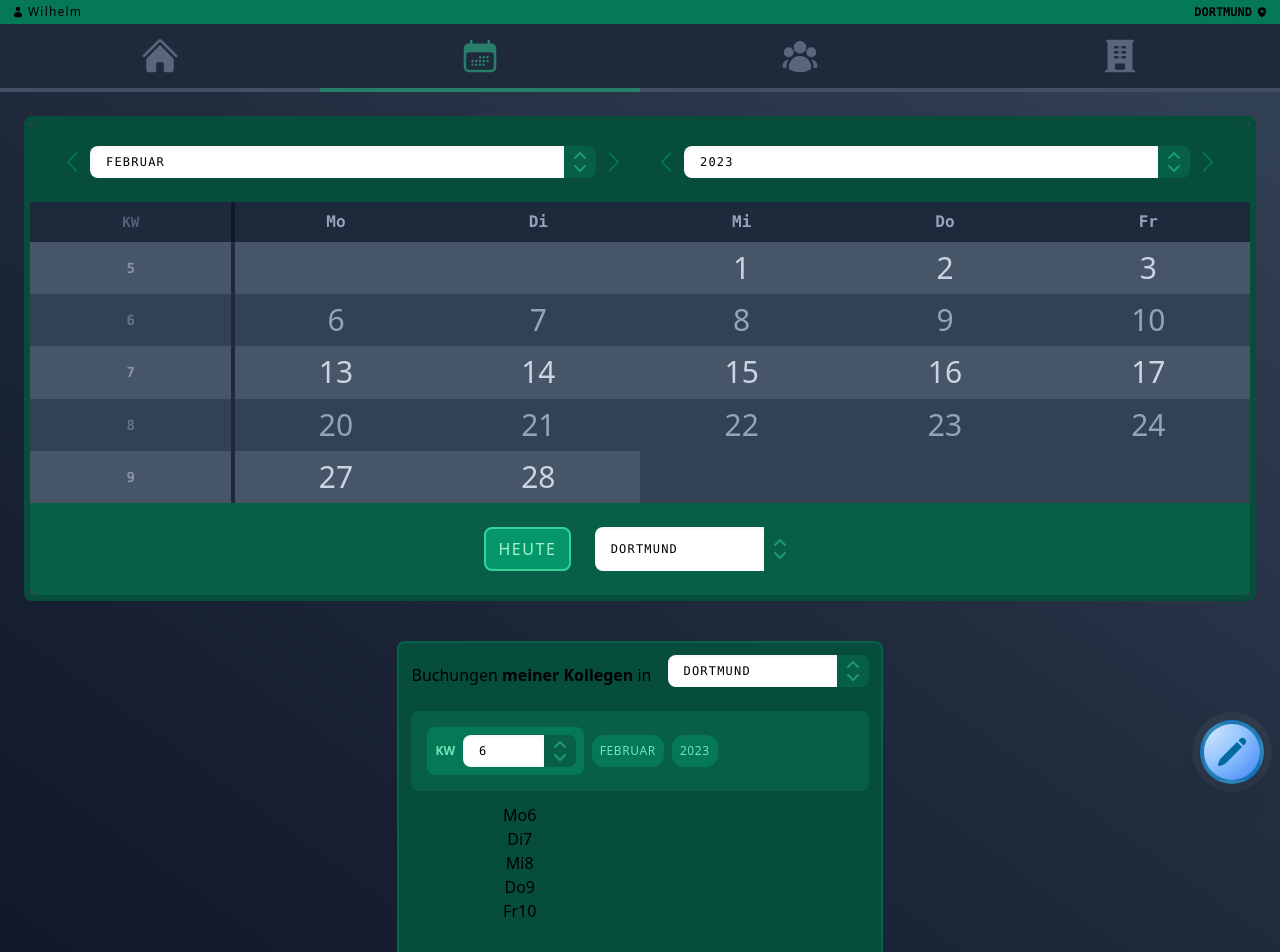
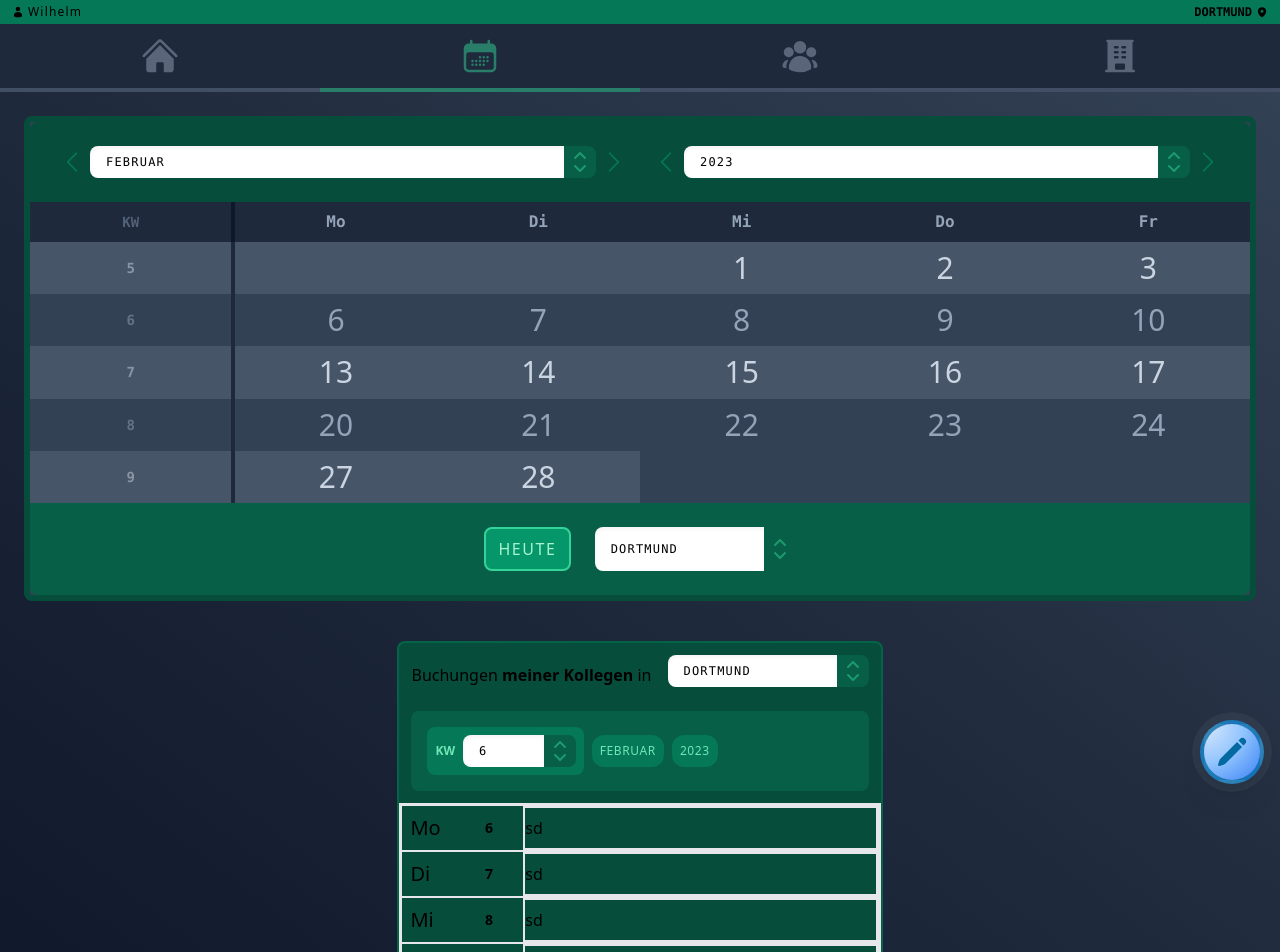
Before and after one commit to Phelxos/faggio, a Next.js app: page /bookings in a window 1280 px wide. Shown: the top 952 px of the page. Built offline with nearby package versions, Linux system fonts and the light colour scheme.

Commit message:
diminish component

```diff
--- a/components/bookings/bookingsOther/bookingsOtherMain/BookingsOtherMain.tsx
+++ b/components/bookings/bookingsOther/bookingsOtherMain/BookingsOtherMain.tsx
@@ -1,10 +1,34 @@
 import React from "react";
-import Days from "./BookingsOtherMainDays";
+import useCalendar from "../../../../stores/SCalendar";
+import getDate from "../../../../helpers/getDate";
+import displayEquivalent from "../../../../helpers/displayEquivalent";
 
-export default function BookingsOtherMain() {
+export default function BookingsOtherMainDays() {
+  const workingDaysOfSelectedCalWeek = useCalendar(
+    (s) => s.workingDaysOfSelectedCalWeek
+  );
   return (
-    <div className="mb-16 grid grid-cols-2 items-center">
-      <Days />
-    </div>
+    <ul className="flex flex-col items-center border-2">
+      {workingDaysOfSelectedCalWeek.map((workingDay, i) => {
+        const safeDate = getDate(workingDay);
+        const date = safeDate.getDate();
+        const day = displayEquivalent(safeDate.getDay(), "day");
+        return (
+          <li key={i} className="w-full">
+            <div className="grid grid-cols-8 gap-2 border">
+              <span className="place-self-start p-2 text-xl font-light">
+                {day}
+              </span>
+              <span className="place-self-center p-2 text-sm font-bold">
+                {date}
+              </span>
+              <div className="p-2s col-span-6 flex h-full items-center border-2">
+                sd
+              </div>
+            </div>
+          </li>
+        );
+      })}
+    </ul>
   );
 }
--- a/components/bookings/bookingsOther/bookingsOtherMain/BookingsOtherMainDays.tsx
+++ /dev/null
@@ -1,27 +0,0 @@
-import React from "react";
-import useCalendar from "../../../../stores/SCalendar";
-import getDate from "../../../../helpers/getDate";
-import displayEquivalent from "../../../../helpers/displayEquivalent";
-
-export default function BookingsOtherMainDays() {
-  const workingDaysOfSelectedCalWeek = useCalendar(
-    (s) => s.workingDaysOfSelectedCalWeek
-  );
-  return (
-    <ul className="flex flex-col items-center">
-      {workingDaysOfSelectedCalWeek.map((workingDay, i) => {
-        const safeDate = getDate(workingDay);
-        const date = safeDate.getDate();
-        const day = displayEquivalent(safeDate.getDay(), "day");
-        return (
-          <li key={i}>
-            <div>
-              <span>{day}</span>
-              <span>{date}</span>
-            </div>
-          </li>
-        );
-      })}
-    </ul>
-  );
-}
```
